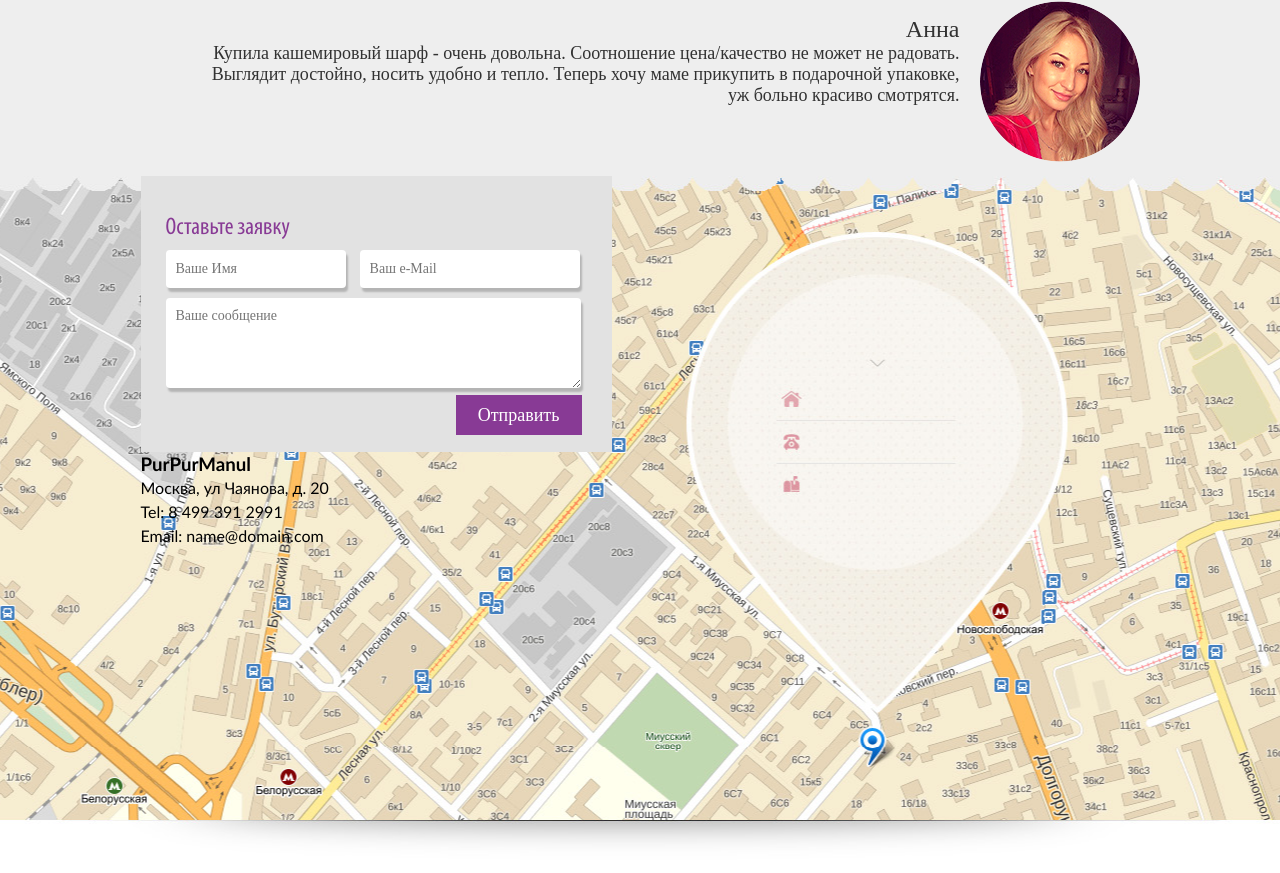
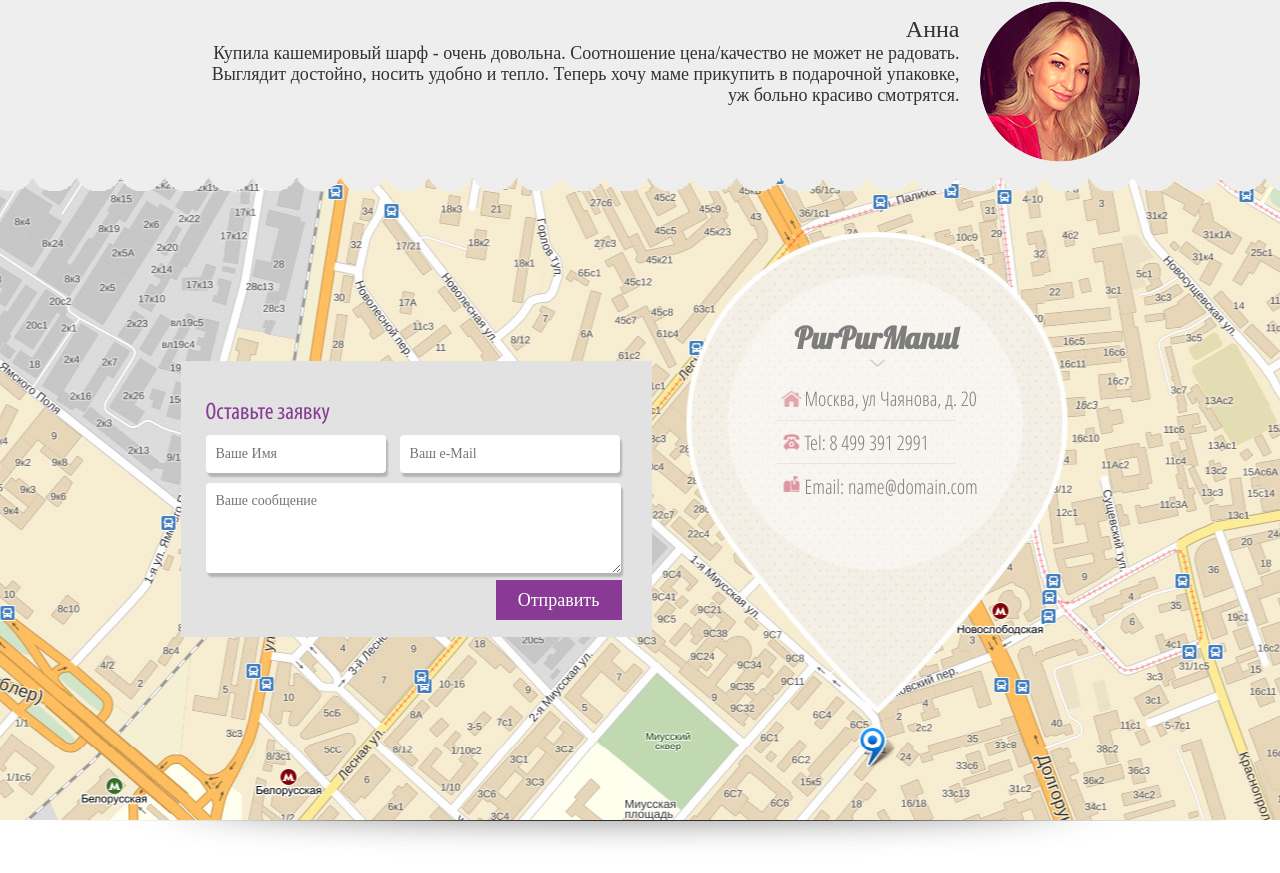
Before and after one commit to Yoozheg/purpurmanul, a plain HTML site: page index.html in a window 1280 px wide. Shown: the part 5045-5918 px from the top of the page. Drawn offline with Linux system fonts and the light colour scheme; a web font is replaced by a local one.

Commit message:
finished footer

```diff
--- a/index.html
+++ b/index.html
@@ -180,9 +180,6 @@
 	 <p>Tel: 8 499 391 2991</p>
 	 <p>Email: name@domain.com</p>
 	</div>
-	<div id="copyright">
-
-	</div>
  </main>
 </footer>
 </body></html>
--- a/style.css
+++ b/style.css
@@ -96,7 +96,7 @@ padding-left:35px;margin:5px 5px 20px 20px;background:url(images/7.png) no-repea
 
 footer{background:url(images/map.jpg) center top}
 footer main{height:697px}
-footer main form{background:#e2e2e2;width:421px;height:216px;padding:40px 25px 20px}
+footer main form{background:#e2e2e2;width:421px;height:216px;padding:40px 25px 20px;position:absolute;top:185px;left:40px}
 footer main form h4{font-family:"Myriad Pro Cond";font-weight:Lighter;font-size:24px;color:#883a95}
 footer main form input, footer main form textarea{background:white;border:none;box-shadow:2px 4px 2px rgba(0,0,0,.2);padding:10px;border-radius:4px;font-family:"Open Sans Cond";font-size:14px;color:black}
 footer main form input{height:18px;margin:10px 5px}
@@ -104,3 +104,6 @@ footer main form input[type="text"]{width:160px;margin-left:0}
 footer main form input[type="email"]{width:200px;margin-right:0}
 footer main form textarea{display:block;width:395px;height:70px}
 footer main form button{background:#883a95;width:126px;height:40px;text-align:center;color:white;font-family:"Myriad Pro Cond Light";font-size:18px;margin-right:5px;border:none;margin-top:7px;cursor:pointer}
+footer main #contacts{position:absolute;top:150px;left:654px}
+footer main #contacts h3{font-family:Lobster;font-size:30px;color:#7d7d7d;margin-bottom:37px}
+footer main #contacts p{font-family:"Open Sans Cond Light";font-size:20px;color:#7d7d7d;margin-bottom:20px;padding-left:10px}
```
